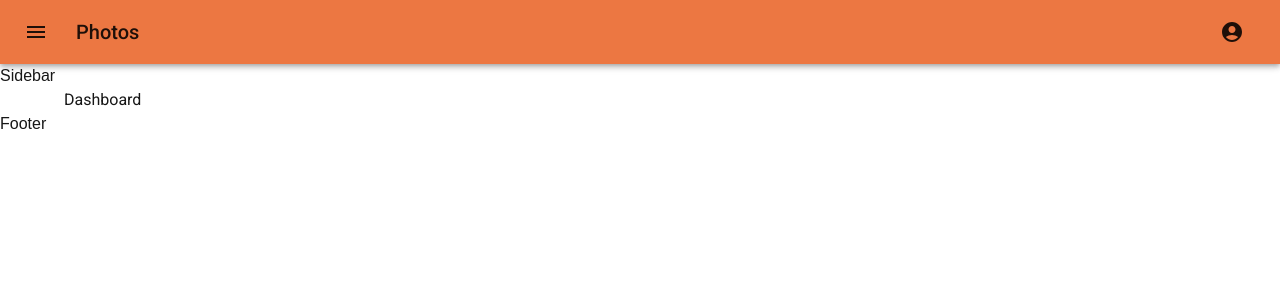
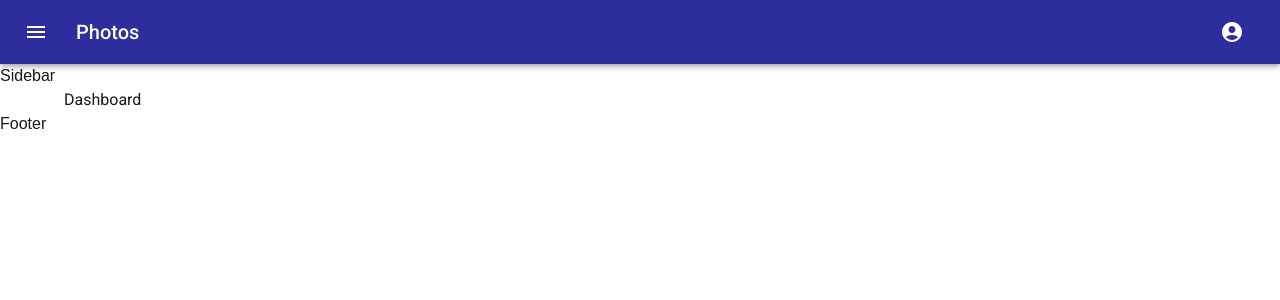
Before and after one commit to krish4693/mui-nextjs-template, a Next.js app: page /dashboard in a window 1280 px wide. Shown: the top 300 px of the page. Built offline with nearby package versions, Linux system fonts and the light colour scheme; what @mui/material-nextjs would draw is missing.

Commit message:
style:primary color change

```diff
--- a/src/app/layout.tsx
+++ b/src/app/layout.tsx
@@ -5,6 +5,7 @@ import "./globals.css";
 import { Roboto } from 'next/font/google';
 import { ThemeProvider,createTheme } from '@mui/material/styles';
 import theme from '../theme';
+
 
 
 //fonts section
--- a/src/theme.ts
+++ b/src/theme.ts
@@ -4,7 +4,7 @@ import { createTheme } from '@mui/material/styles';
 const theme = createTheme({
   palette:{
     primary:{
-      main:"#ec7742",
+      main:"#2D2D9E",
 
     },
     secondary:{
```
